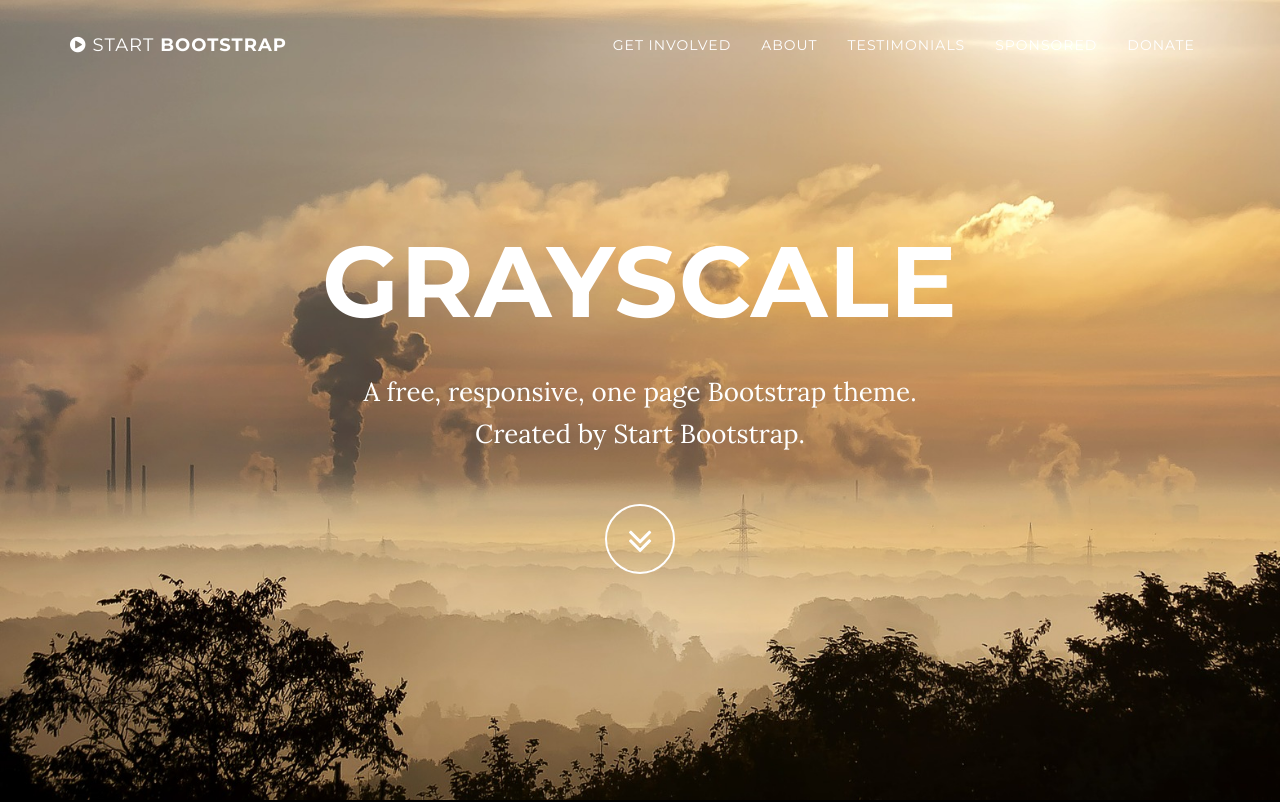
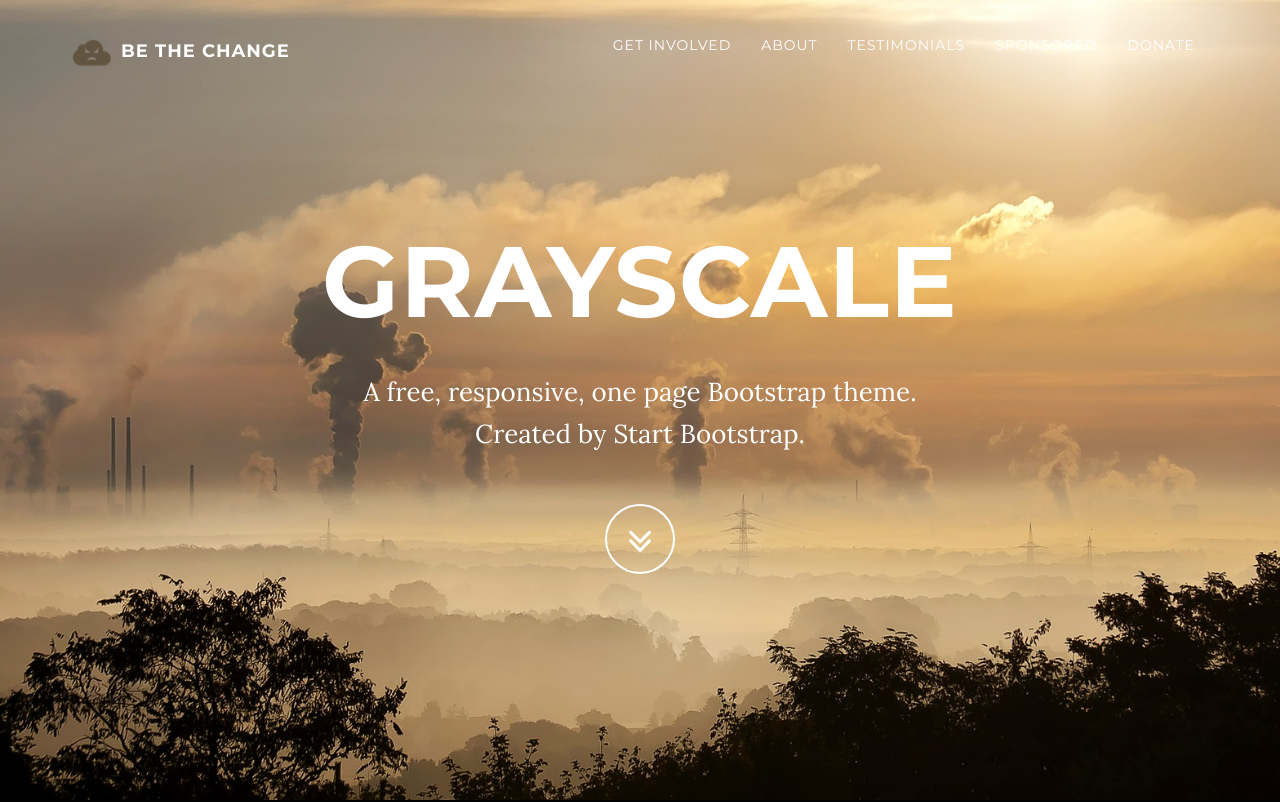
Before and after one commit to annnfrann/hackthedot420, a website: page startbootstrap-grayscale-gh-pages/getinvolved.html in a window 1280 px wide. Shown: the top 802 px of the page. Drawn offline with nearby package versions, Linux system fonts and the light colour scheme; some packages are replaced by stand-ins of ours.

Commit message:
Add BE THE CHANGE logo

```diff
--- a/startbootstrap-grayscale-gh-pages/getinvolved.html
+++ b/startbootstrap-grayscale-gh-pages/getinvolved.html
@@ -40,8 +40,8 @@
                 <button type="button" class="navbar-toggle" data-toggle="collapse" data-target=".navbar-main-collapse">
                     Menu <i class="fa fa-bars"></i>
                 </button>
-                <a class="navbar-brand page-scroll" href="#page-top">
-                    <i class="fa fa-play-circle"></i> <span class="light">Start</span> Bootstrap
+                <a class="navbar-brand page-scroll" href="index.html">
+                    <img src="img/cloud_icon.png" class="img-responsive" style="display:inline">&#32;BE THE CHANGE
                 </a>
             </div>
 
```
Also changed, not shown: startbootstrap-grayscale-gh-pages/about.html (+3 -3 lines), startbootstrap-grayscale-gh-pages/sponsored.html (+2 -2 lines), startbootstrap-grayscale-gh-pages/testimonials.html (+2 -2 lines).
